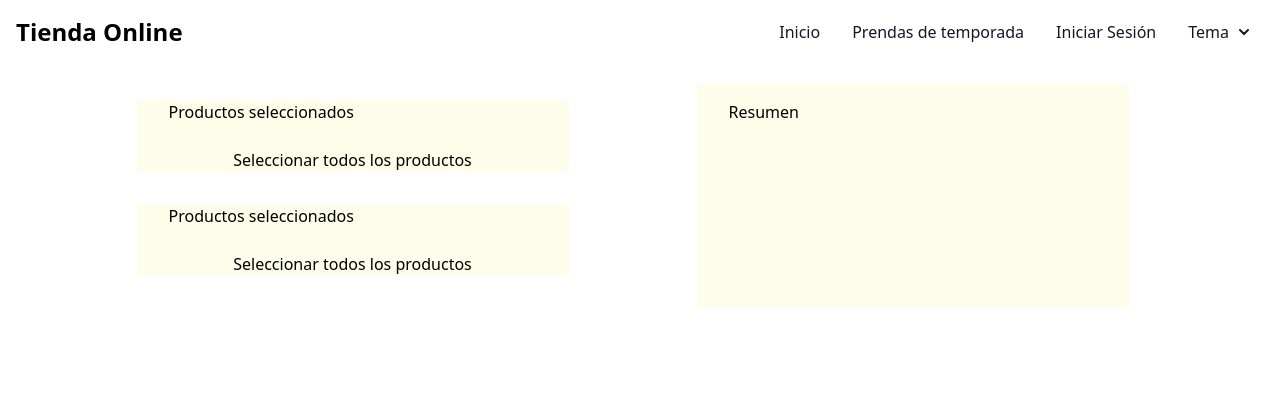
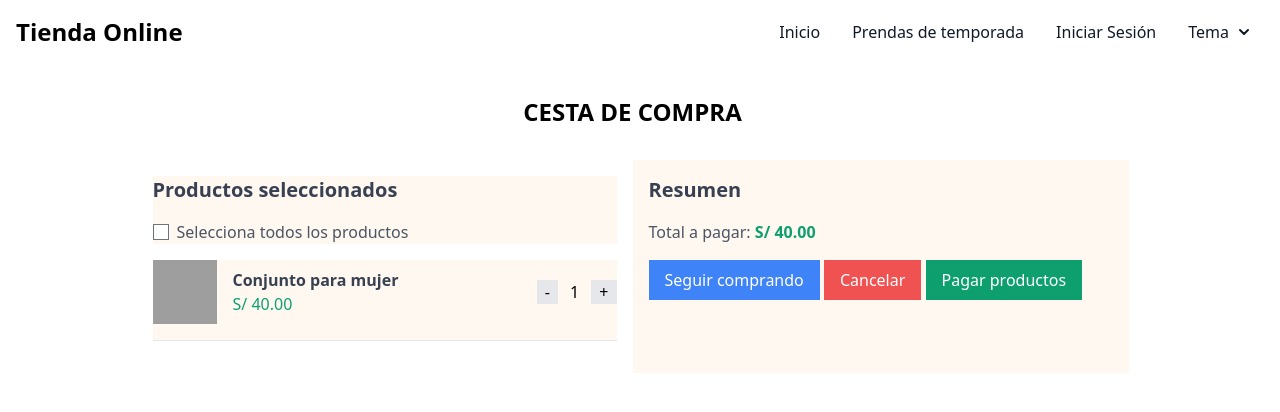
Before and after one commit to diego-moscaiza/ecomerce-ia, an Astro site in the folder tienda-frontend/: page /cesta in a window 1280 px wide. Built offline with nearby package versions, Linux system fonts and the light colour scheme; Astro itself is replaced by a stand-in of ours; grey boxes are pictures that could not be loaded.

Commit message:
agregando

```diff
--- a/tienda-frontend/src/pages/cesta.astro
+++ b/tienda-frontend/src/pages/cesta.astro
@@ -3,22 +3,61 @@ import Layout from "../layouts/MainLayout.astro";
 ---
 
 <Layout title="Cesta">
-    <div
-        class="mt-5 min-w-[90%] max-w-screen-xl mx-auto md:grid md:grid-cols-2 md:gap-[8rem]"
-    >
-        <main class="bloc">
-            <article class="bg-yellow-50 border-gray-300 mb-8">
-                <h3 class="mt-4 ml-8 mb-6 text-3.2xl leading-1.2">Productos seleccionados</h3>
-                <p class="text-center">Seleccionar todos los productos</p>
-            </article>
-            <article class="bg-yellow-50 border-gray-300 mb-8">
-                <h3 class="mt-4 ml-8 mb-6 text-3.2xl leading-1.2">Productos seleccionados</h3>
-                <p class="text-center">Seleccionar todos los productos</p>
-                <div class=""></div>
-            </article>
-        </main>
-        <aside class="bg-yellow-50">
-            <h3 class="mt-4 ml-8 text-3.2xl leading-1.2">Resumen</h3>
-        </aside>
+    <header>
+        <h2 class="mt-8 mb-8 text-2xl text-center font-semibold">
+            CESTA DE COMPRA
+        </h2>
+    </header>
+
+    <div class="flex flex-col md:flex-row">
+        <!-- Productos seleccionados -->
+        <div class="w-full md:w-1/2 p-4 bg-white">
+            <div class="block bg-orange-50">
+                <h2 class="font-bold text-xl mb-4 text-gray-700">
+                    Productos seleccionados
+                </h2>
+                <div class="flex items-center mb-4">
+                    <input type="checkbox" class="mr-2" />
+                    <p class="text-gray-600">Selecciona todos los productos</p>
+                </div>
+            </div>
+            <!-- Producto -->
+            <div class="flex items-center mb-4 border-b pb-4 bg-orange-50">
+                <img
+                    src="https://static.zara.net/assets/public/8149/7af1/d7d74347a4ca/578e1c9b9ed4/06462411800-e1/06462411800-e1.jpg?ts=1709823508515&w=750"
+                    alt="Producto"
+                    class="w-16 h-16 mr-4"
+                />
+                <div>
+                    <h3 class="font-bold text-gray-700">Conjunto para mujer</h3>
+                    <p class="text-green-500">S/ 40.00</p>
+                </div>
+                <div class="ml-auto">
+                    <button class="bg-gray-200 px-2">-</button>
+                    <span class="mx-2">1</span>
+                    <button class="bg-gray-200 px-2">+</button>
+                </div>
+            </div>
+            <!-- Otros productos... -->
+        </div>
+        <!-- Resumen -->
+        <div class="w-full md:w-1/2 p-4 bg-orange-50">
+            <h2 class="font-bold text-xl mb-4 text-gray-700">Resumen</h2>
+            <p class="mb-4 text-gray-600">
+                Total a pagar: <span class="font-bold text-green-500"
+                    >S/ 40.00</span>
+            </p>
+            <button
+                class="bg-blue-500 text-white px-4 py-2 mb-2 w-full md:w-auto"
+                >Seguir comprando</button
+            >
+            <button
+                class="bg-red-500 text-white px-4 py-2 mb-2 w-full md:w-auto"
+                >Cancelar</button
+            >
+            <button class="bg-green-500 text-white px-4 py-2 w-full md:w-auto"
+                >Pagar productos</button
+            >
+        </div>
     </div>
 </Layout>
--- /dev/null
+++ b/tienda-frontend/src/pages/compras.astro
@@ -0,0 +1,11 @@
+---
+import Layout from "../layouts/MainLayout.astro";
+---
+
+<Layout title="Compras">
+    <header>
+        <h2 class="mt-8 mb-8 text-2xl text-center font-semibold">
+            CONFIRMAR COMPRAS
+        </h2>
+    </header>
+</Layout>
--- a/tienda-frontend/src/pages/prendas/camiseta.astro
+++ b/tienda-frontend/src/pages/prendas/camiseta.astro
@@ -24,7 +24,7 @@ import Layout from "../../layouts/MainLayout.astro";
           quaerat ratione. Iure, tempore quae?
         </p>
         <div class="grid grid-cols-2 gap-8">
-          <a href="/ruta/a/tu/archivo.astro" class="flex justify-center">
+          <a href="./../compras" class="flex justify-center">
             <input
               class="bg-[#e51919] text-white p-3 text-center cursor-pointer"
               type="button"
```
